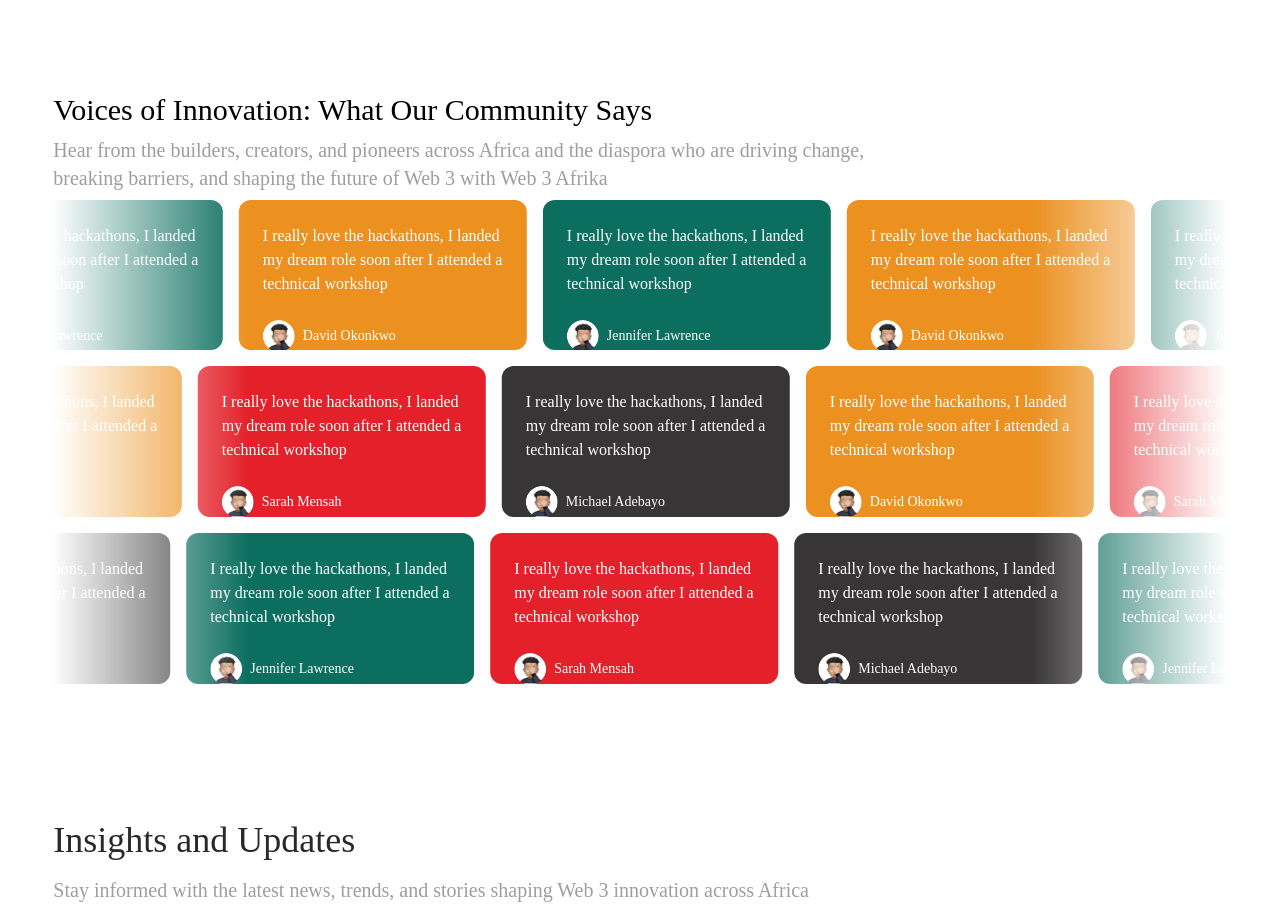
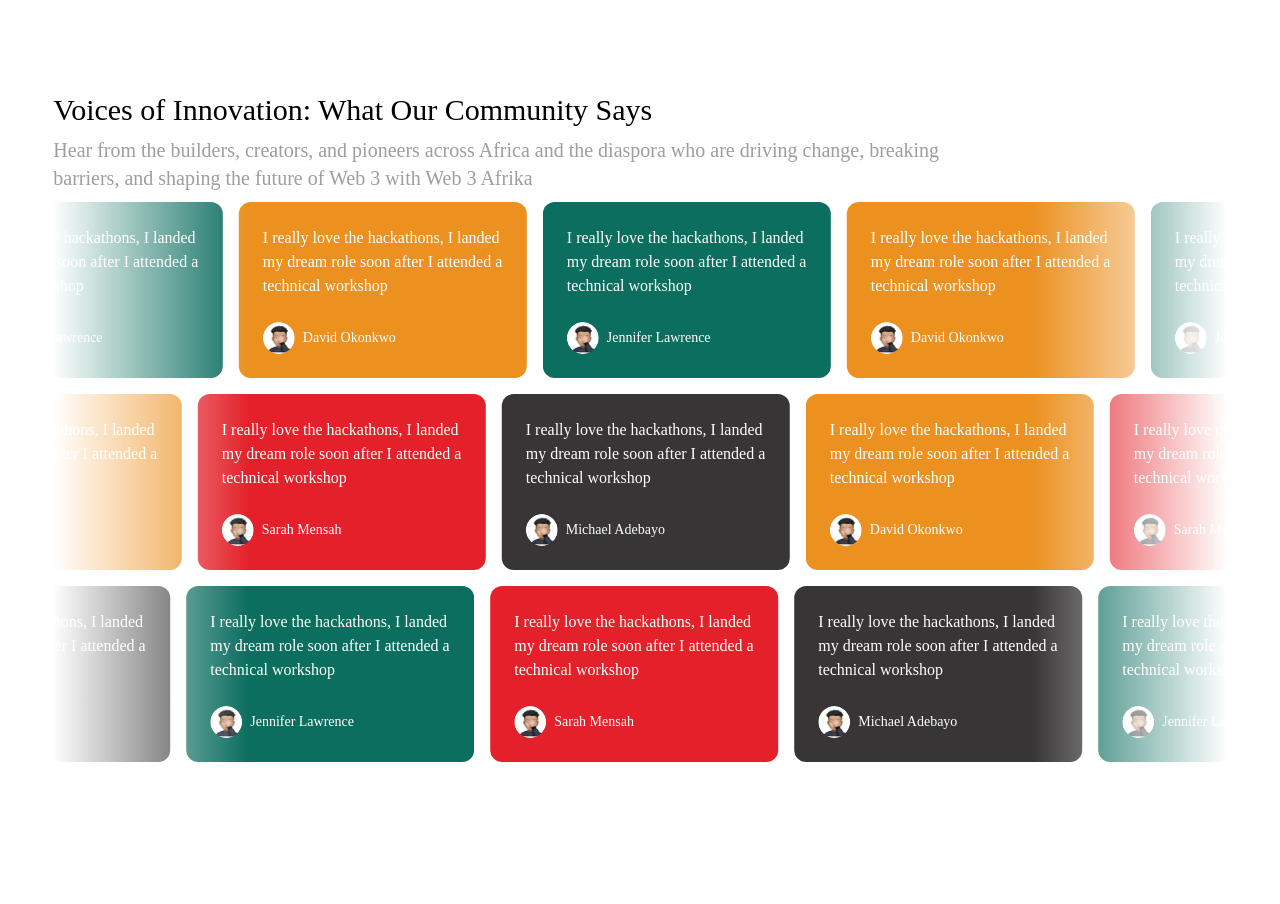
Before and after one commit to Web3Afrika/web3-afrika-v3, a React (Vite) app: page / in a window 1280 px wide. Shown: the part 3520-4424 px from the top of the page. Built offline with nearby package versions, Linux system fonts and the light colour scheme.

Commit message:
refactor CommunityReview and CommunityVoice components for improved layout and readability

```diff
--- a/src/components/CommunityReview.tsx
+++ b/src/components/CommunityReview.tsx
@@ -4,43 +4,6 @@
 import { Marquee } from "./ui/Marquee";
 
 const reviews = [
-	// {
-	// 	name: "Jack",
-	// 	id: "@jack",
-	// 	body: "I've never seen anything like this before. It's amazing. I love it.",
-	// 	img: "https://avatar.vercel.sh/jack",
-	// },
-	// {
-	// 	name: "Jill",
-	// 	id: "@jill",
-	// 	body: "I don't know what to say. I'm speechless. This is amazing.",
-	// 	img: "https://avatar.vercel.sh/jill",
-	// },
-	// {
-	// 	name: "John",
-	// 	id: "@john",
-	// 	body: "I'm at a loss for words. This is amazing. I love it.",
-	// 	img: "https://avatar.vercel.sh/john",
-	// },
-	// {
-	// 	name: "Jane",
-	// 	id: "@jane",
-	// 	body: "I'm at a loss for words. This is amazing. I love it.",
-	// 	img: "https://avatar.vercel.sh/jane",
-	// },
-	// {
-	// 	name: "Jenny",
-	// 	id: "@jenny",
-	// 	body: "I'm at a loss for words. This is amazing. I love it.",
-	// 	img: "https://avatar.vercel.sh/jenny",
-	// },
-	// {
-	// 	name: "James",
-	// 	id: "@james",
-	// 	body: "I'm at a loss for words. This is amazing. I love it.",
-	// 	img: "https://avatar.vercel.sh/james",
-	// },
-
 	{
 		id: 1,
 		body: "I really love the hackathons, I landed my dream role soon after I attended a technical workshop",
@@ -144,7 +107,7 @@
 
 export function CommunityReview() {
 	return (
-		<FadeIn className="bg-background container relative m-auto flex h-[500px] w-full flex-col items-center justify-center overflow-hidden rounded-lg">
+		<FadeIn className="bg-background container relative m-auto flex h-[580px] w-full flex-col items-center justify-center overflow-hidden rounded-lg">
 			<Marquee className="[--duration:40s]">
 				{firstRow.map(review => (
 					<ReviewCard key={review.id} {...review} />
--- a/src/components/CommunityVoice.tsx
+++ b/src/components/CommunityVoice.tsx
@@ -9,10 +9,10 @@
 				<h2 className="mb-2 text-3xl dark:text-white">
 					Voices of Innovation: What Our Community Says
 				</h2>
-				<p className="text-xl text-[#9E9E9E]">
+				<p className="max-w-4xl text-xl text-[#9E9E9E]">
 					Hear from the builders, creators, and pioneers across Africa and the
-					diaspora who are driving change, <br />
-					breaking barriers, and shaping the future of Web 3 with Web 3 Afrika
+					diaspora who are driving change, breaking barriers, and shaping the
+					future of Web 3 with Web 3 Afrika
 				</p>
 
 				<CommunityReview />
```
